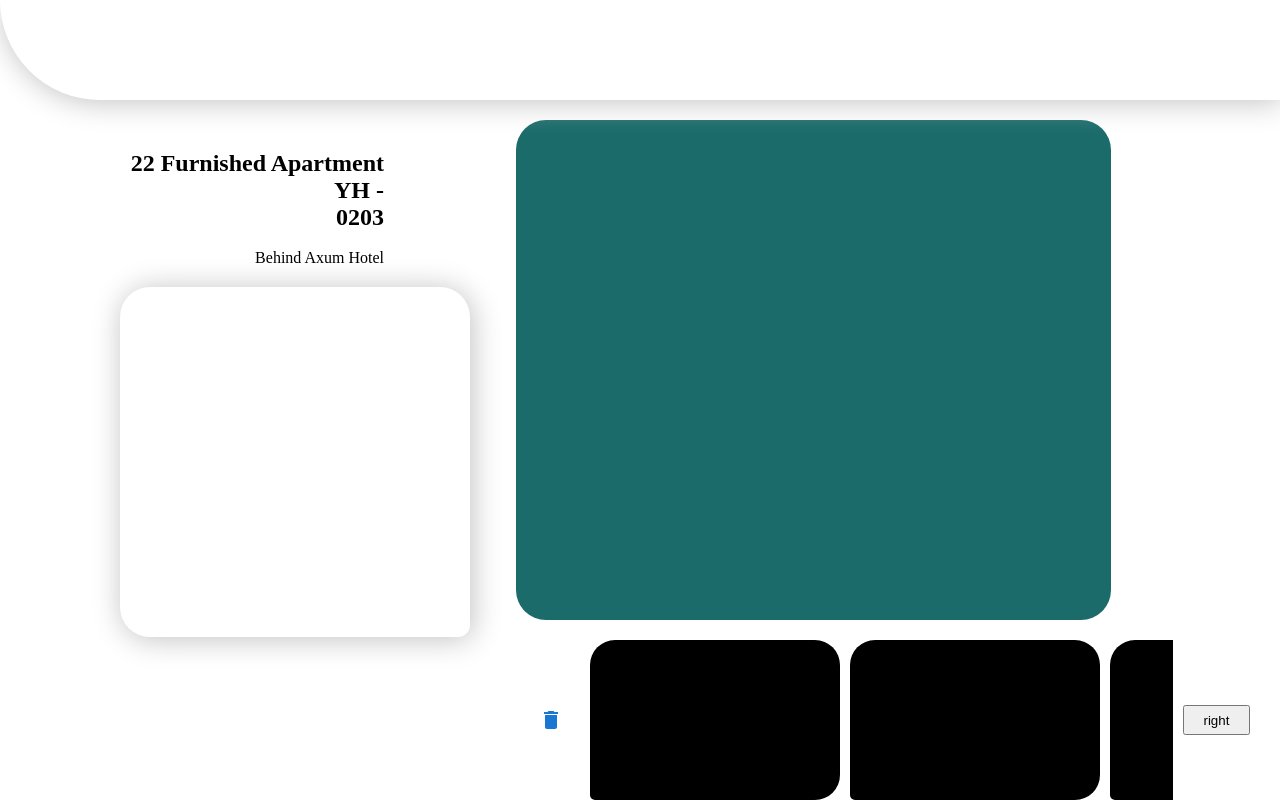
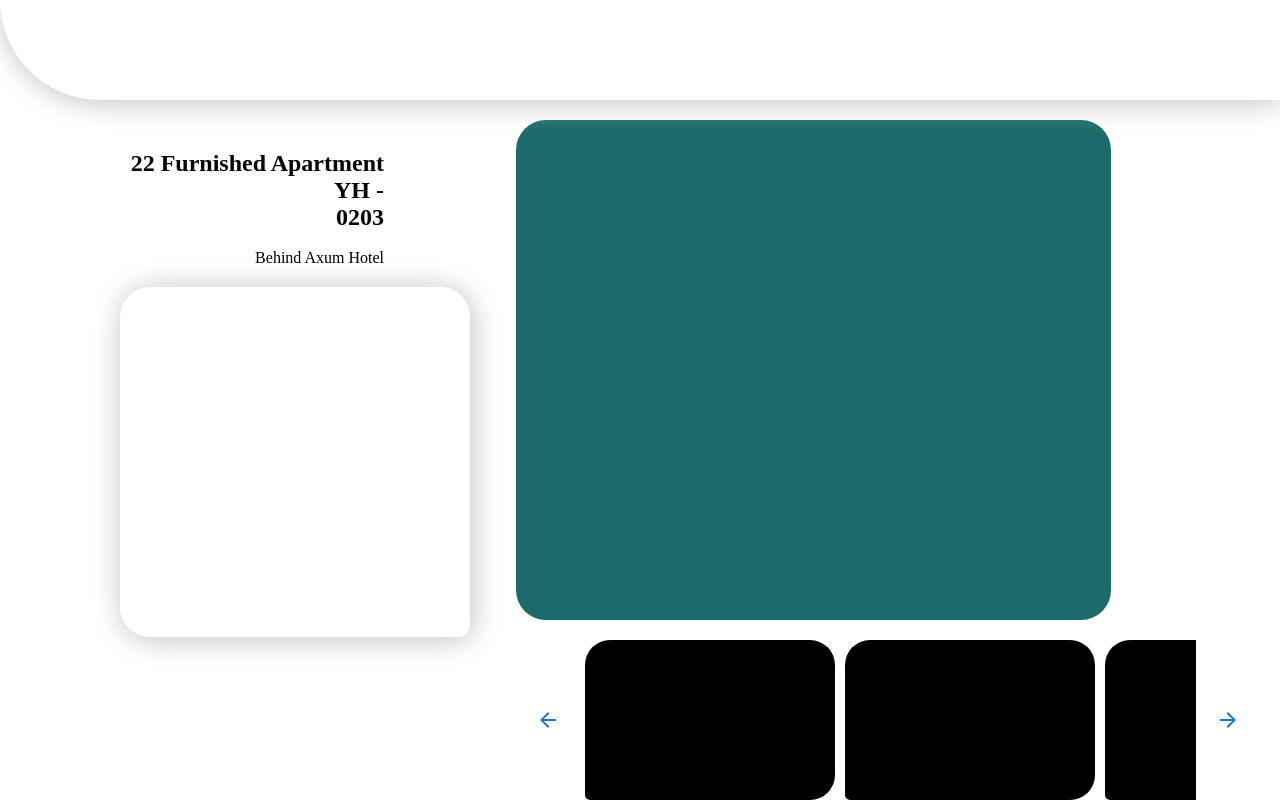
Before and after one commit to nahommb/Photo-Studio, a React (Vite) app: page /detail in a window 1280 px wide. Shown: the top 802 px of the page. Built offline with nearby package versions, Linux system fonts and the light colour scheme.

Commit message:
some changes

```diff
--- a/src/detail/detail-one.css
+++ b/src/detail/detail-one.css
@@ -29,7 +29,9 @@
     display: flex;
     align-items: center;
 }
-button{
+.btn{
+    background-color: red;
+    border-radius: 50%;
     height: 30px;
     width: 80px;
     margin: 10px;
--- a/src/detail/detail-one.jsx
+++ b/src/detail/detail-one.jsx
@@ -1,6 +1,6 @@
 import DetailForm from "./detail-form"
 import React from "react";
-import { Delete } from "@mui/icons-material";
+import { ArrowBack , ArrowForward } from "@mui/icons-material";
 import { Button } from "@mui/material";
 
 class DetailOne extends React.Component {
@@ -34,7 +34,7 @@ class DetailOne extends React.Component {
          <div className="detail-one-item-2">
               <div className="photo-1"></div>
               <div className="scroll-container">
-                <Button onClick={this.scrollToLeft}> <Delete/> </Button>
+                <Button color="primary" onClick={this.scrollToLeft}> <ArrowBack/> </Button>
                   <div id = "scrollTarget" className="scroll-photo">
                          <div></div>
                          <div></div>
@@ -50,7 +50,7 @@ class DetailOne extends React.Component {
                          <div></div>
 
                     </div>
-               <button onClick={this.scrollToRight}>right</button>
+               <Button onClick={this.scrollToRight}> <ArrowForward/> </Button>
 
               </div>
 
```
